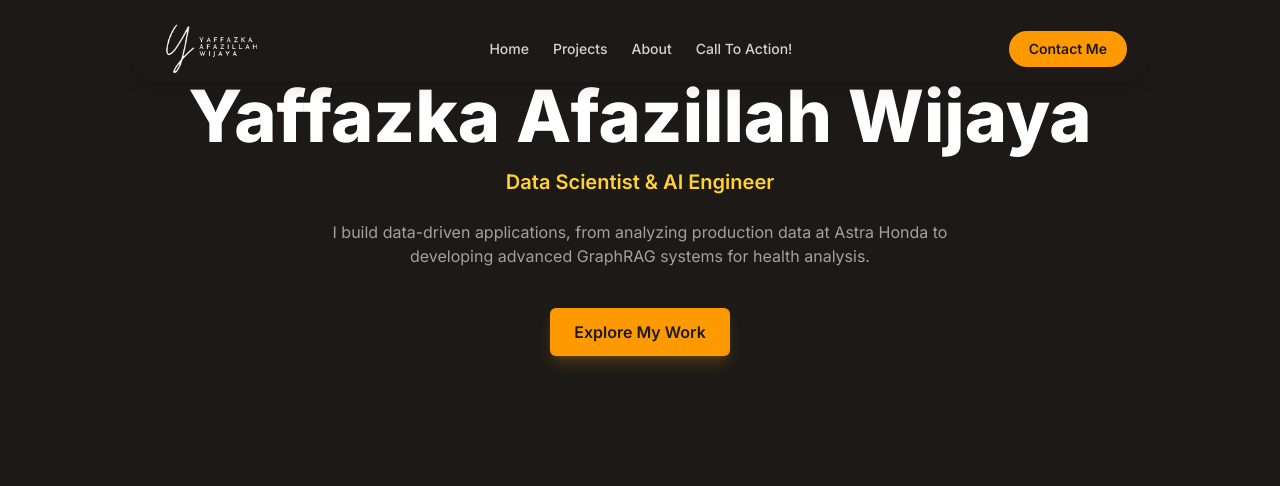
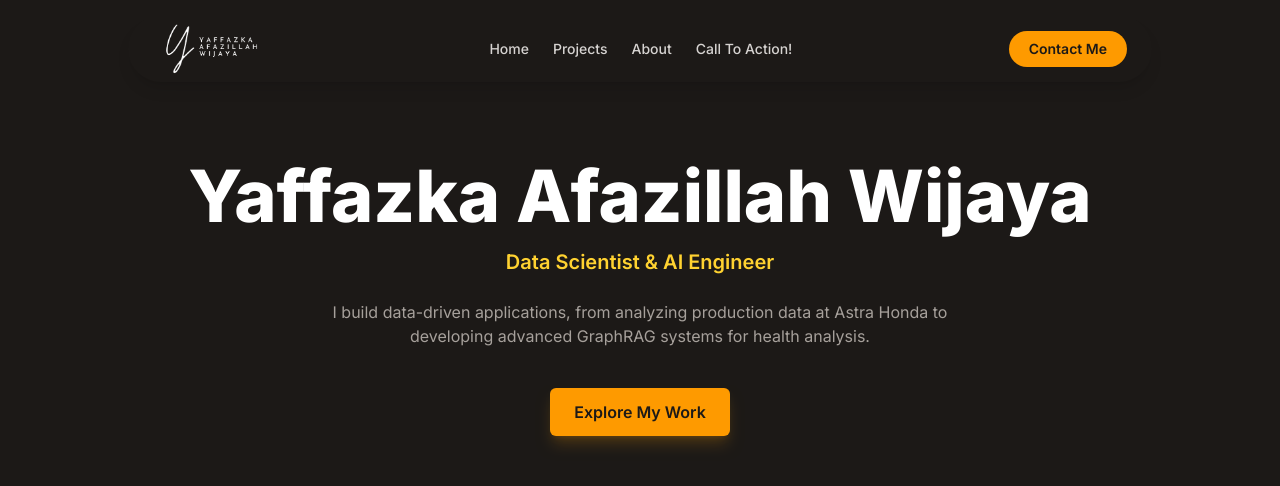
Before and after one commit to yaffawijaya/yaffawijaya-nextjs, a Next.js app: page / in a window 1280 px wide. Shown: the top 486 px of the page. Built offline with nearby package versions, Linux system fonts and the light colour scheme.

Commit message:
revert to previous page

```diff
--- a/src/app/page.tsx
+++ b/src/app/page.tsx
@@ -6,7 +6,7 @@ import { ProjectScroller } from "@/components/ProjectScroller";
 import TechLogoScroller from "@/components/TechLogoScroller";
 import { CtaSection } from "@/components/CtaSection";
 import { BookingModal } from "@/components/BookingModal";
-import { heroData } from '@/data/hero';
+import { heroData } from '@/data/hero'; // <-- We import the new hero data
 
 export default function Home() {
   const [isBookingModalOpen, setIsBookingModalOpen] = useState(false);
@@ -15,15 +15,9 @@ export default function Home() {
     <>
       <BookingModal isOpen={isBookingModalOpen} onClose={() => setIsBookingModalOpen(false)} />
 
-      {/* Updated: Added pt-20 to this main div.
-        This pushes all content down initially to clear the fixed navbar,
-        but as you scroll, content will pass behind the navbar,
-        allowing the backdrop-filter to create the blur effect.
-        You might adjust 'pt-20' based on your navbar's height for optimal spacing.
-      */}
-      <div className="max-w-7xl mx-auto space-y-24 md:space-y-36 px-4 sm:px-6 lg:px-8 mb-24 pt-20"> {/* <--- MODIFIED LINE */}
+      <div className="max-w-7xl mx-auto space-y-24 md:space-y-36 px-4 sm:px-6 lg:px-8 mb-24">
         {/* The Hero Section now uses the imported data */}
-        <section id="home" className="flex flex-col items-center justify-center text-center"> {/* Removed pt-32/pt-40 here */}
+        <section id="home" className="flex flex-col items-center justify-center text-center pt-32 md:pt-40">
           <h1 className="text-5xl md:text-7xl font-extrabold text-white">
             {heroData.name}
           </h1>
```
Lines whose indentation alone changed are shown as unchanged.
